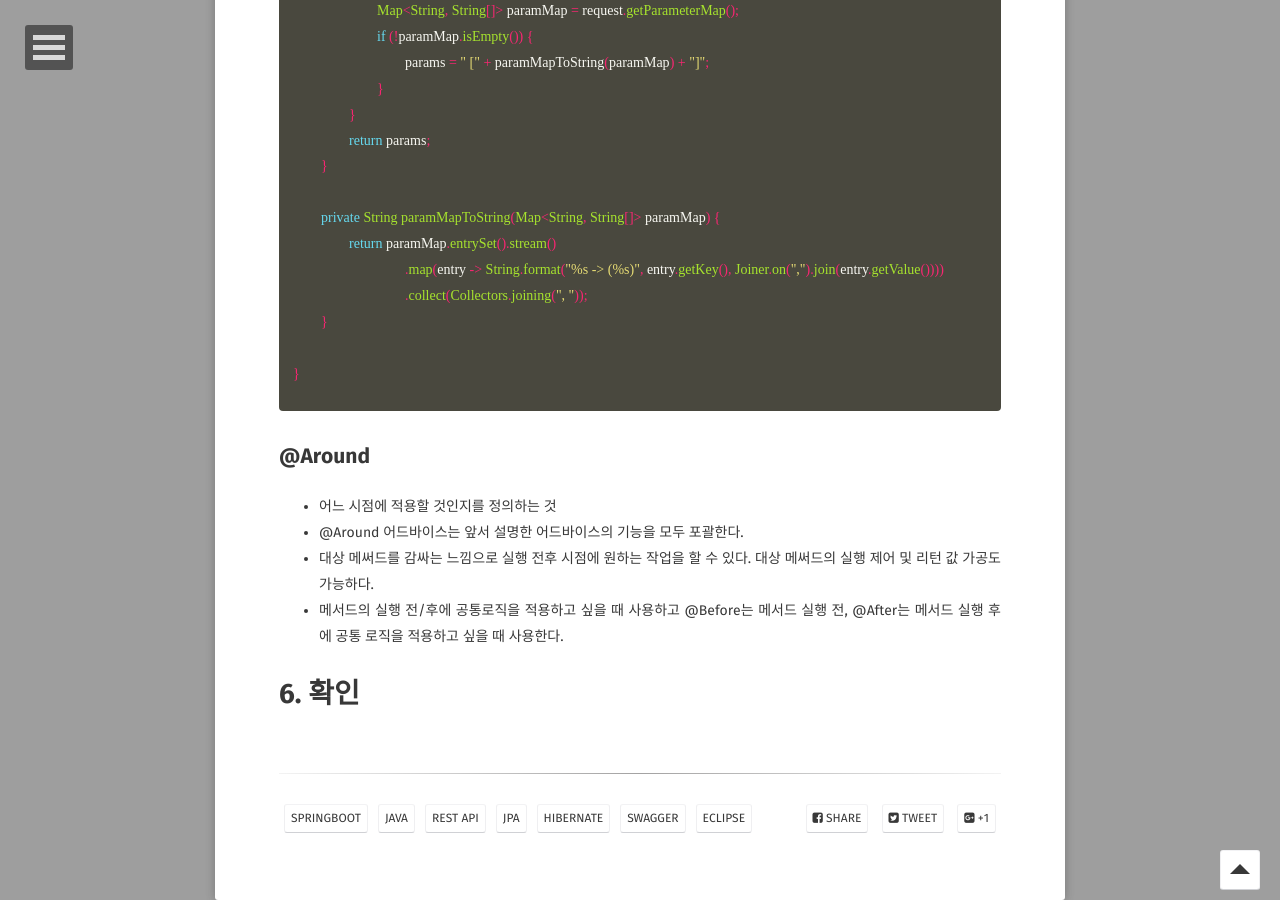
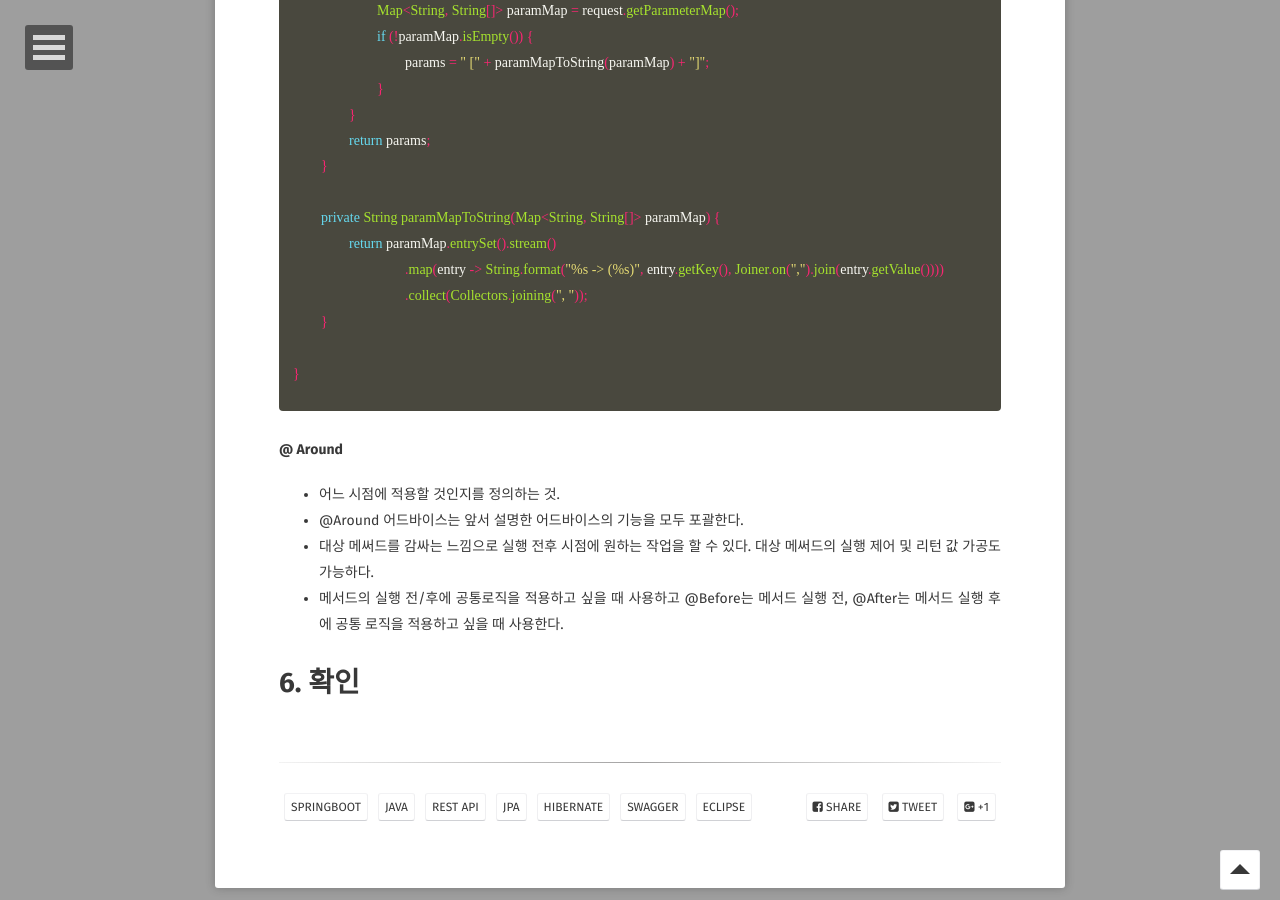
Before and after one commit to GayeonYoon/GayeonYoon.github.io, a Jekyll site: the page built from _posts/2021-07-30-REST_API_POST_1.md, in a window 1280 px wide and 900 px high, scrolled down 9961 px. Built offline with Jekyll 4.4.1, drawn with Linux system fonts in a browser that asks for light colours; some web fonts are replaced.

```diff
--- a/_posts/2021-07-30-REST_API_POST_1.md
+++ b/_posts/2021-07-30-REST_API_POST_1.md
@@ -341,8 +341,8 @@ public class LogAspect {
 }
 {% endhighlight %}
 
-## @Around<br>
-* 어느 시점에 적용할 것인지를 정의하는 것
+#### @ Around <br>
+* 어느 시점에 적용할 것인지를 정의하는 것.
 * @Around 어드바이스는 앞서 설명한 어드바이스의 기능을 모두 포괄한다.
 * 대상 메써드를 감싸는 느낌으로 실행 전후 시점에 원하는 작업을 할 수 있다. 대상 메써드의 실행 제어 및 리턴 값 가공도 가능하다.
 * 메서드의 실행 전/후에 공통로직을 적용하고 싶을 때 사용하고 @Before는 메서드 실행 전, @After는 메서드 실행 후에 공통 로직을 적용하고 싶을 때 사용한다.
```
